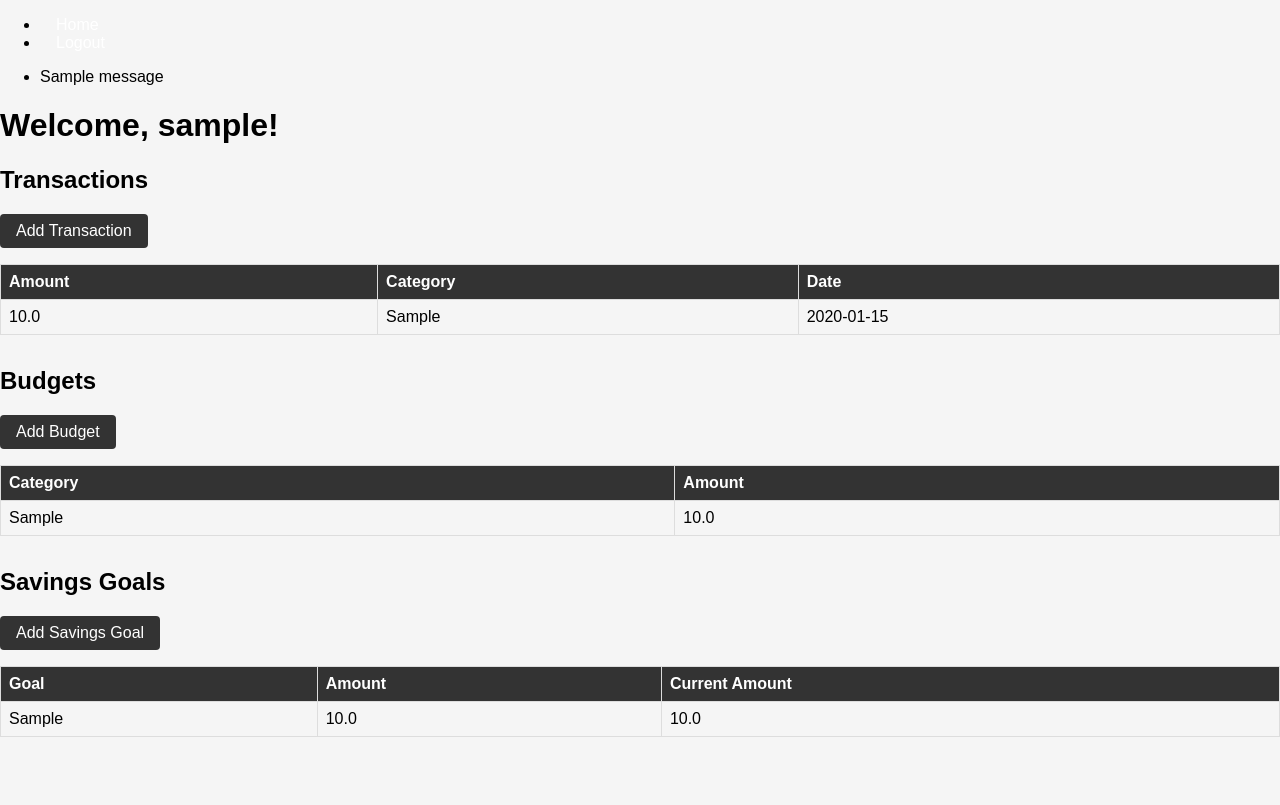
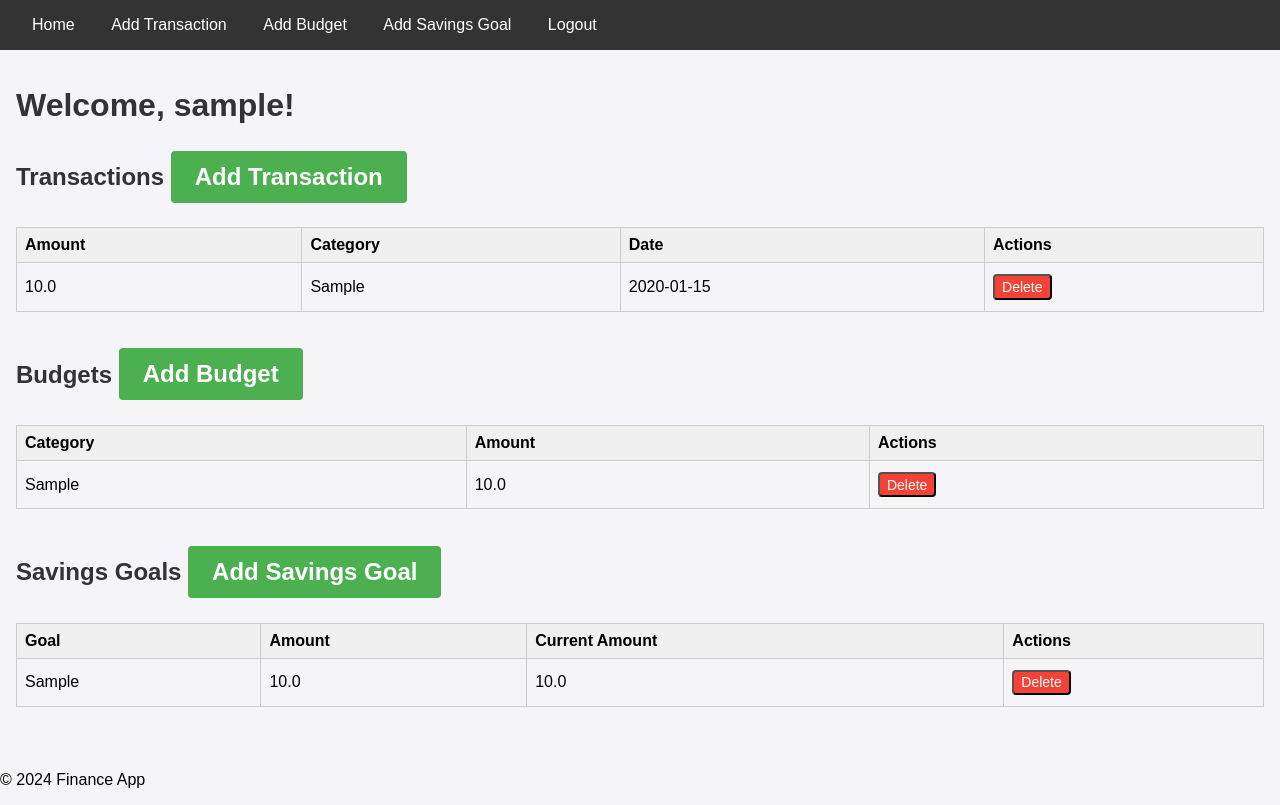
Before and after one commit to VitaliyV22/vivid_fin, a Flask app: page / in a window 1280 px wide. Before the commit the page ends 737 px from the top, so only its background shows below. Run offline with Flask 3, Linux system fonts and the light colour scheme; a user stored in the database is signed in; tables that the repository leaves empty hold one stand-in row (values such as "Sample post"); one stand-in notice (Sample message) is shown.

Commit message:
added delete functionality

```diff
--- a/app/routes.py
+++ b/app/routes.py
@@ -20,29 +20,29 @@ def index():
 @bp.route('/login', methods=['GET', 'POST'])
 def login():
     if current_user.is_authenticated:
-        return redirect(url_for('index'))
+        return redirect(url_for('main.index'))
     form = LoginForm()
     if form.validate_on_submit():
         user = User.query.filter_by(username=form.username.data).first()
         if user is None or not user.check_password(form.password.data):
             flash('Invalid username or password')
-            return redirect(url_for('login'))
+            return redirect(url_for('main.login'))
         login_user(user, remember=form.remember_me.data)
         next_page = request.args.get('next')
         if not next_page or url_parse(next_page).netloc != '':
-            next_page = url_for('index')
+            next_page = url_for('main.index')
         return redirect(next_page)
     return render_template('login.html', title='Sign In', form=form)
 
 @bp.route('/logout')
 def logout():
     logout_user()
-    return redirect(url_for('index'))
+    return redirect(url_for('main.index'))
 
 @bp.route('/register', methods=['GET', 'POST'])
 def register():
     if current_user.is_authenticated:
-        return redirect(url_for('index'))
+        return redirect(url_for('main.index'))
     form = RegistrationForm()
     if form.validate_on_submit():
         user = User(username=form.username.data, email=form.email.data)
@@ -50,7 +50,7 @@ def register():
         db.session.add(user)
         db.session.commit()
         flash('Congratulations, you are now a registered user!')
-        return redirect(url_for('login'))
+        return redirect(url_for('main.login'))
     return render_template('register.html', title='Register', form=form)
 
 @bp.route('/add_transaction', methods=['GET', 'POST'])
@@ -62,7 +62,7 @@ def add_transaction():
         db.session.add(transaction)
         db.session.commit()
         flash('Transaction added successfully')
-        return redirect(url_for('index'))
+        return redirect(url_for('main.index'))
     return render_template('add_transaction.html', title='Add Transaction', form=form)
 
 @bp.route('/add_budget', methods=['GET', 'POST'])
@@ -74,7 +74,7 @@ def add_budget():
         db.session.add(budget)
         db.session.commit()
         flash('Budget added successfully')
-        return redirect(url_for('index'))
+        return redirect(url_for('main.index'))
     return render_template('add_budget.html', title='Add Budget', form=form)
 
 @bp.route('/add_savings_goal', methods=['GET', 'POST'])
@@ -86,5 +86,41 @@ def add_savings_goal():
         db.session.add(savings_goal)
         db.session.commit()
         flash('Savings Goal added successfully')
-        return redirect(url_for('index'))
+        return redirect(url_for('main.index'))
     return render_template('add_savings_goal.html', title='Add Savings Goal', form=form)
+
+@bp.route('/delete_transaction/<int:transaction_id>', methods=['POST'])
+@login_required
+def delete_transaction(transaction_id):
+    transaction = Transaction.query.get_or_404(transaction_id)
+    if transaction.user_id != current_user.id:
+        flash('You do not have permission to delete this transaction.')
+        return redirect(url_for('main.index'))
+    db.session.delete(transaction)
+    db.session.commit()
+    flash('Transaction deleted successfully')
+    return redirect(url_for('main.index'))
+
+@bp.route('/delete_budget/<int:budget_id>', methods=['POST'])
+@login_required
+def delete_budget(budget_id):
+    budget = Budget.query.get_or_404(budget_id)
+    if budget.user_id != current_user.id:
+        flash('You do not have permission to delete this budget.')
+        return redirect(url_for('main.index'))
+    db.session.delete(budget)
+    db.session.commit()
+    flash('Budget deleted successfully')
+    return redirect(url_for('main.index'))
+
+@bp.route('/delete_savings_goal/<int:savings_goal_id>', methods=['POST'])
+@login_required
+def delete_savings_goal(savings_goal_id):
+    savings_goal = SavingsGoal.query.get_or_404(savings_goal_id)
+    if savings_goal.user_id != current_user.id:
+        flash('You do not have permission to delete this savings goal.')
+        return redirect(url_for('main.index'))
+    db.session.delete(savings_goal)
+    db.session.commit()
+    flash('Savings goal deleted successfully')
+    return redirect(url_for('main.index'))
--- a/app/static/styles.css
+++ b/app/static/styles.css
@@ -1,72 +1,80 @@
-/* styles.css */
-
 body {
     font-family: Arial, sans-serif;
+    background-color: #f4f4f9;
     margin: 0;
     padding: 0;
-    background-color: #f5f5f5;
 }
 
 header {
     background-color: #333;
     color: white;
-    padding: 1rem;
+    padding: 1em;
 }
 
-nav a {
+header nav a {
     color: white;
-    margin: 0 1rem;
     text-decoration: none;
+    margin: 0 1em;
+}
+
+header nav a:hover {
+    text-decoration: underline;
 }
 
 main {
-    padding: 2rem;
+    padding: 1em;
+}
+
+h1, h2 {
+    color: #333;
 }
 
 .section {
-    margin-bottom: 2rem;
+    margin-bottom: 2em;
 }
 
 table {
     width: 100%;
     border-collapse: collapse;
+    margin-top: 1em;
+}
+
+table, th, td {
+    border: 1px solid #ccc;
 }
 
 th, td {
-    border: 1px solid #ddd;
-    padding: 8px;
+    padding: 0.5em;
     text-align: left;
 }
 
 th {
-    background-color: #333;
-    color: white;
-}
-
-tr:nth-child(even) {
-    background-color: #f2f2f2;
-}
-
-footer {
-    background-color: #333;
-    color: white;
-    text-align: center;
-    padding: 1rem;
-    position: fixed;
-    width: 100%;
-    bottom: 0;
+    background-color: #f0f0f0;
 }
 
 .btn {
-    display: inline-block;
-    padding: 0.5rem 1rem;
-    margin-bottom: 1rem;
-    background-color: #333;
+    background-color: #4CAF50;
     color: white;
+    padding: 0.5em 1em;
     text-decoration: none;
     border-radius: 4px;
+    margin: 0.2em 0;
+    display: inline-block;
 }
 
 .btn:hover {
-    background-color: #555;
+    background-color: #45a049;
 }
+
+.btn-danger {
+    background-color: #f44336;
+}
+
+.btn-danger:hover {
+    background-color: #e53935;
+}
+
+.btn-sm {
+    padding: 0.2em 0.5em;
+    font-size: 0.875em;
+}
--- a/app/templates/base.html
+++ b/app/templates/base.html
@@ -2,32 +2,30 @@
 <html lang="en">
 <head>
     <meta charset="UTF-8">
-    <title>{% block title %}{% endblock %} - Personal Finance</title>
+    <meta name="viewport" content="width=device-width, initial-scale=1.0">
+    <title>{% block title %}Finance App{% endblock %}</title>
     <link rel="stylesheet" href="{{ url_for('static', filename='styles.css') }}">
 </head>
 <body>
-    <nav>
-        <ul>
-            <li><a href="{{ url_for('main.index') }}">Home</a></li>
+    <header>
+        <nav>
+            <a href="{{ url_for('main.index') }}">Home</a>
             {% if current_user.is_authenticated %}
-                <li><a href="{{ url_for('main.logout') }}">Logout</a></li>
+                <a href="{{ url_for('main.add_transaction') }}">Add Transaction</a>
+                <a href="{{ url_for('main.add_budget') }}">Add Budget</a>
+                <a href="{{ url_for('main.add_savings_goal') }}">Add Savings Goal</a>
+                <a href="{{ url_for('main.logout') }}">Logout</a>
             {% else %}
-                <li><a href="{{ url_for('main.login') }}">Login</a></li>
-                <li><a href="{{ url_for('main.register') }}">Register</a></li>
+                <a href="{{ url_for('main.login') }}">Login</a>
+                <a href="{{ url_for('main.register') }}">Register</a>
             {% endif %}
-        </ul>
-    </nav>
-    <div class="container">
-        {% with messages = get_flashed_messages(with_categories=true) %}
-            {% if messages %}
-                <ul class="flashes">
-                    {% for category, message in messages %}
-                        <li class="{{ category }}">{{ message }}</li>
-                    {% endfor %}
-                </ul>
-            {% endif %}
-        {% endwith %}
+        </nav>
+    </header>
+    <main>
         {% block content %}{% endblock %}
-    </div>
+    </main>
+    <footer>
+        <p>&copy; 2024 Finance App</p>
+    </footer>
 </body>
 </html>
--- a/app/templates/index.html
+++ b/app/templates/index.html
@@ -6,14 +6,17 @@
 <h1>Welcome, {{ current_user.username }}!</h1>
 
 <div class="section">
-    <h2>Transactions</h2>
-    <a href="{{ url_for('main.add_transaction') }}" class="btn">Add Transaction</a>
+    <h2>
+        Transactions
+        <a href="{{ url_for('main.add_transaction') }}" class="btn">Add Transaction</a>
+    </h2>
     <table>
         <thead>
             <tr>
                 <th>Amount</th>
                 <th>Category</th>
                 <th>Date</th>
+                <th>Actions</th>
             </tr>
         </thead>
         <tbody>
@@ -22,6 +25,12 @@
                 <td>{{ transaction.amount }}</td>
                 <td>{{ transaction.category }}</td>
                 <td>{{ transaction.date.strftime('%Y-%m-%d') }}</td>
+                <td>
+                    <form action="{{ url_for('main.delete_transaction', transaction_id=transaction.id) }}" method="post" style="display:inline;">
+                        <input type="hidden" name="csrf_token" value="{{ csrf_token() }}">
+                        <input type="submit" value="Delete" class="btn btn-danger btn-sm">
+                    </form>
+                </td>
             </tr>
             {% endfor %}
         </tbody>
@@ -29,13 +38,16 @@
 </div>
 
 <div class="section">
-    <h2>Budgets</h2>
-    <a href="{{ url_for('main.add_budget') }}" class="btn">Add Budget</a>
+    <h2>
+        Budgets
+        <a href="{{ url_for('main.add_budget') }}" class="btn">Add Budget</a>
+    </h2>
     <table>
         <thead>
             <tr>
                 <th>Category</th>
                 <th>Amount</th>
+                <th>Actions</th>
             </tr>
         </thead>
         <tbody>
@@ -43,6 +55,12 @@
             <tr>
                 <td>{{ budget.category }}</td>
                 <td>{{ budget.amount }}</td>
+                <td>
+                    <form action="{{ url_for('main.delete_budget', budget_id=budget.id) }}" method="post" style="display:inline;">
+                        <input type="hidden" name="csrf_token" value="{{ csrf_token() }}">
+                        <input type="submit" value="Delete" class="btn btn-danger btn-sm">
+                    </form>
+                </td>
             </tr>
             {% endfor %}
         </tbody>
@@ -50,14 +68,17 @@
 </div>
 
 <div class="section">
-    <h2>Savings Goals</h2>
-    <a href="{{ url_for('main.add_savings_goal') }}" class="btn">Add Savings Goal</a>
+    <h2>
+        Savings Goals
+        <a href="{{ url_for('main.add_savings_goal') }}" class="btn">Add Savings Goal</a>
+    </h2>
     <table>
         <thead>
             <tr>
                 <th>Goal</th>
                 <th>Amount</th>
                 <th>Current Amount</th>
+                <th>Actions</th>
             </tr>
         </thead>
         <tbody>
@@ -66,6 +87,12 @@
                 <td>{{ goal.goal }}</td>
                 <td>{{ goal.amount }}</td>
                 <td>{{ goal.current_amount }}</td>
+                <td>
+                    <form action="{{ url_for('main.delete_savings_goal', savings_goal_id=goal.id) }}" method="post" style="display:inline;">
+                        <input type="hidden" name="csrf_token" value="{{ csrf_token() }}">
+                        <input type="submit" value="Delete" class="btn btn-danger btn-sm">
+                    </form>
+                </td>
             </tr>
             {% endfor %}
         </tbody>
--- a/config.py
+++ b/config.py
@@ -1,4 +1,5 @@
 import os
+
 
 class Config:
     SECRET_KEY = os.environ.get('SECRET_KEY') or 'you-will-never-guess'
```
Also changed, not shown: app/__init__.py (+7 -7 lines), app/templates/add_budget.html (+14 -12 lines), app/templates/add_savings_goal.html (+14 -12 lines), app/templates/add_transaction.html (added, +27 -0 lines), app/templates/add_transcation.html (deleted, +0 -25 lines).
